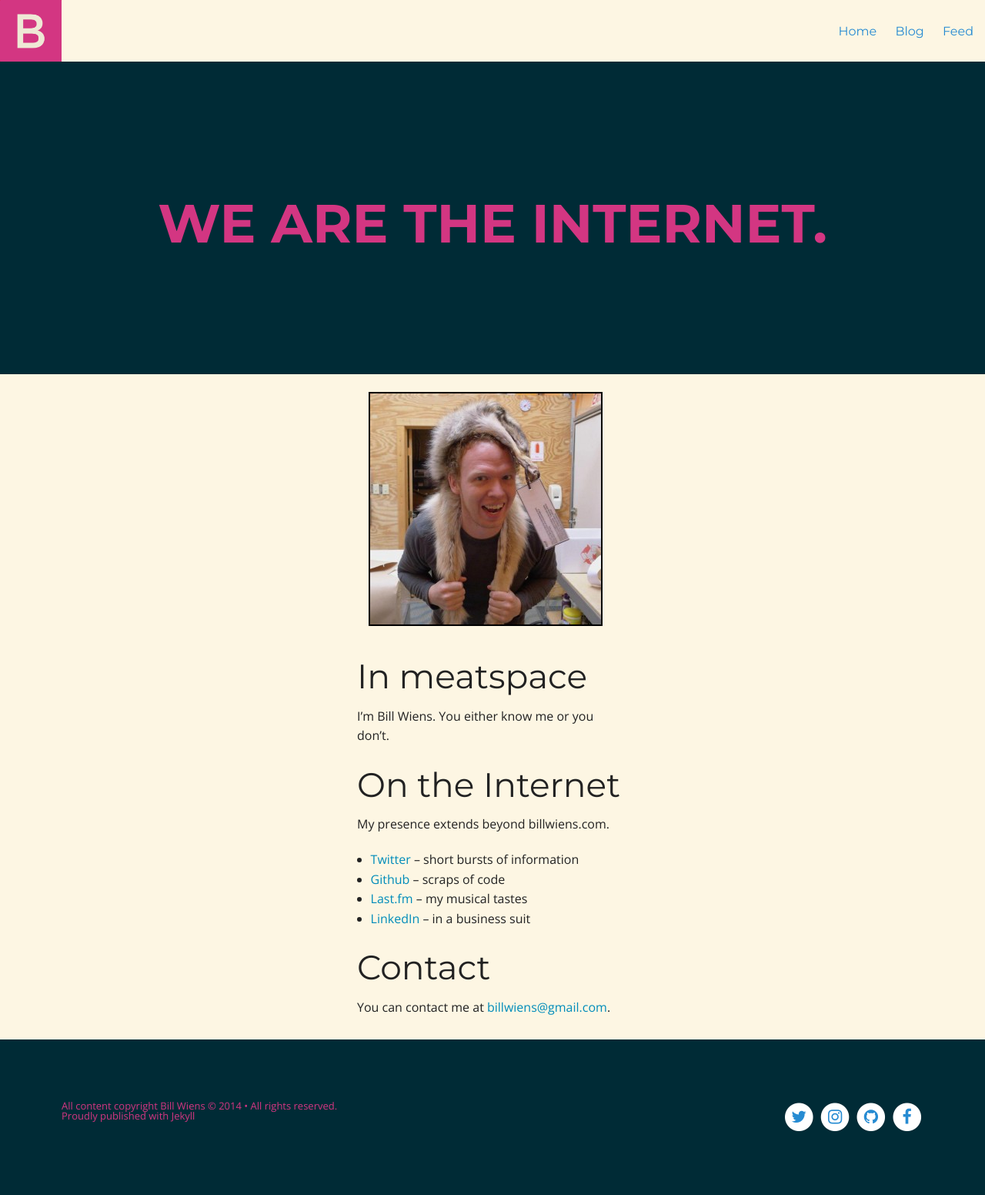
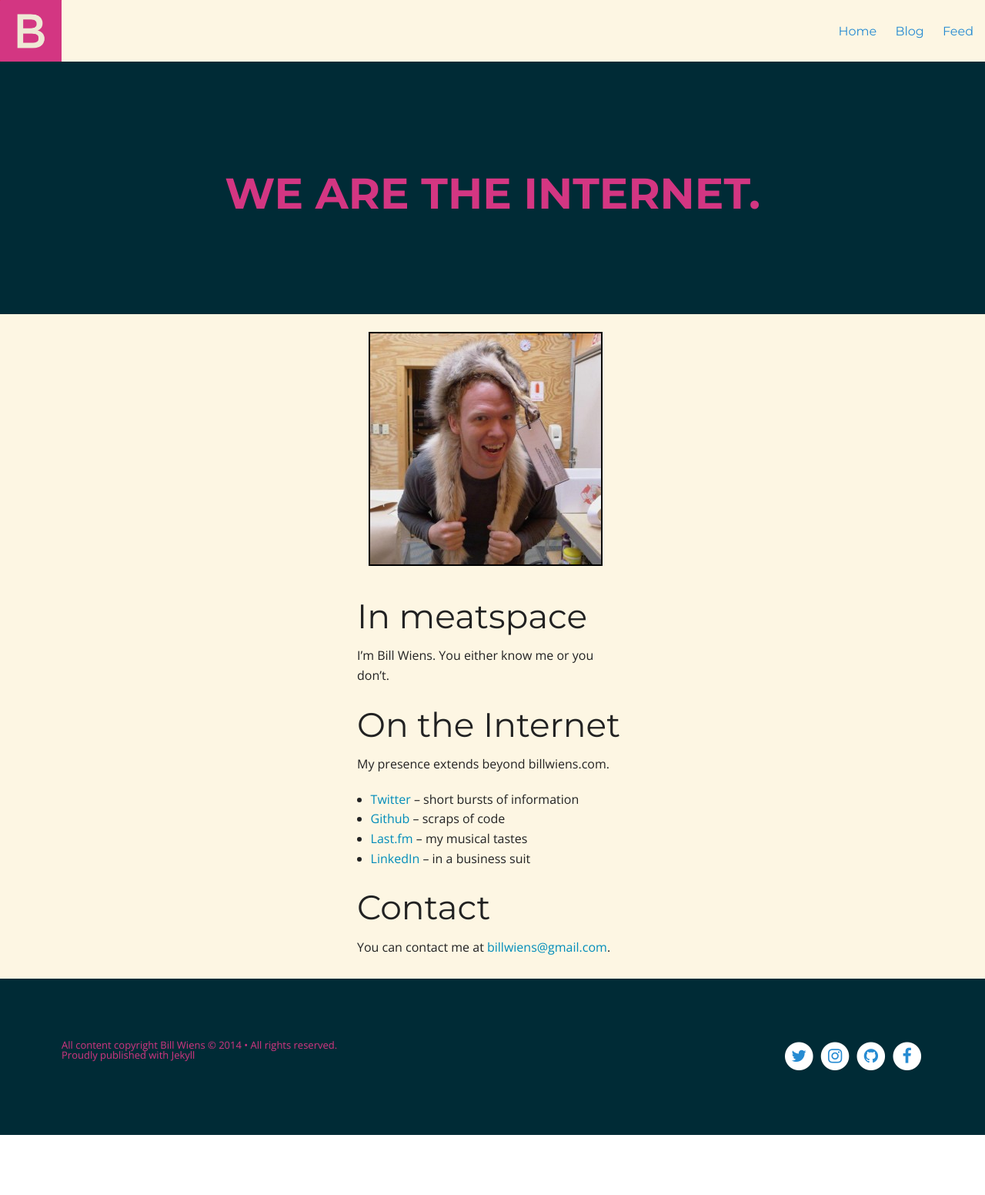
Before and after one commit to billputer/billwiens.com, a Jekyll site: the page built from index.md, in a window 1280 px wide. Shown: the whole page at 77% size. Built offline with Jekyll 4.4.1, drawn with Linux system fonts in a browser that asks for light colours; nearby versions of some CDN libraries; after the commit the page ends 1474 px from its top, so only the background shows below that.

Commit message:
Reduce size of notepad-site-head-content by 80% for larger breakpoints.

```diff
--- a/assets/css/style.scss
+++ b/assets/css/style.scss
@@ -242,12 +242,12 @@ main, .notepad-share-icons, .notepad-disqus {
 @media only screen and (min-width: 40.063em) {
   .notepad-site-head .notepad-site-head-content {
     h1 {
-      padding-top: 7.5rem;
-      font-size: 1rem;
+      padding-top: 6rem;
+      font-size: 0.64rem;
     }
     h2 {
-      font-size: 3.75rem;
-      padding-bottom: 7.5rem;
+      font-size: 3rem;
+      padding-bottom: 6rem;
       font-weight: 700;
     }
   }
@@ -256,12 +256,12 @@ main, .notepad-share-icons, .notepad-disqus {
 @media only screen and (min-width: 70em) {
   .notepad-site-head .notepad-site-head-content {
     h1 {
-      padding-top: 9.375rem;
-      font-size: 1rem;
+      padding-top: 7.5rem;
+      font-size: 0.8rem;
     }
     h2 {
-      font-size: 4.375rem;
-      padding-bottom: 9.375rem;
+      font-size: 3.5rem;
+      padding-bottom: 7.5rem;
       font-weight: 700;
     }
   }
```
